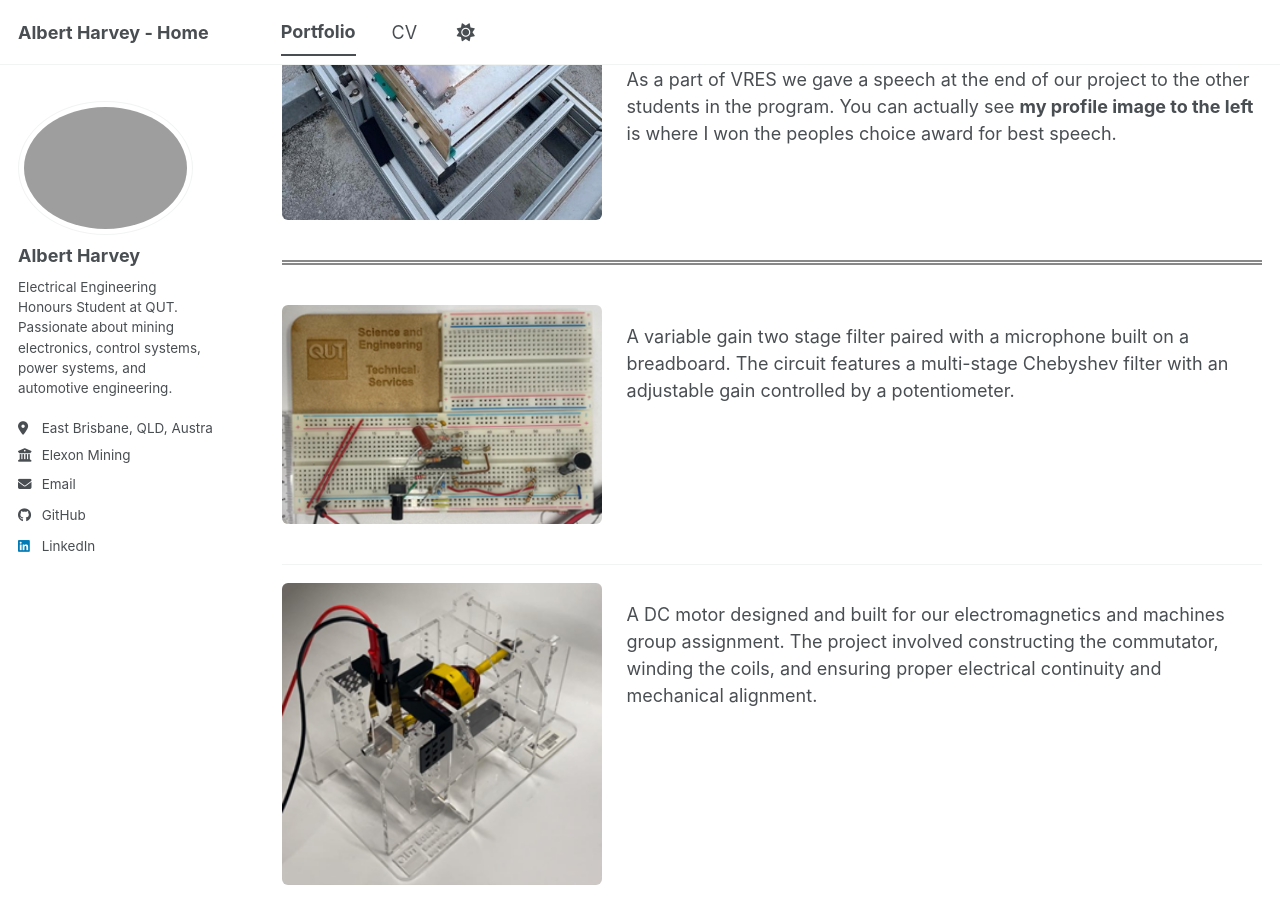
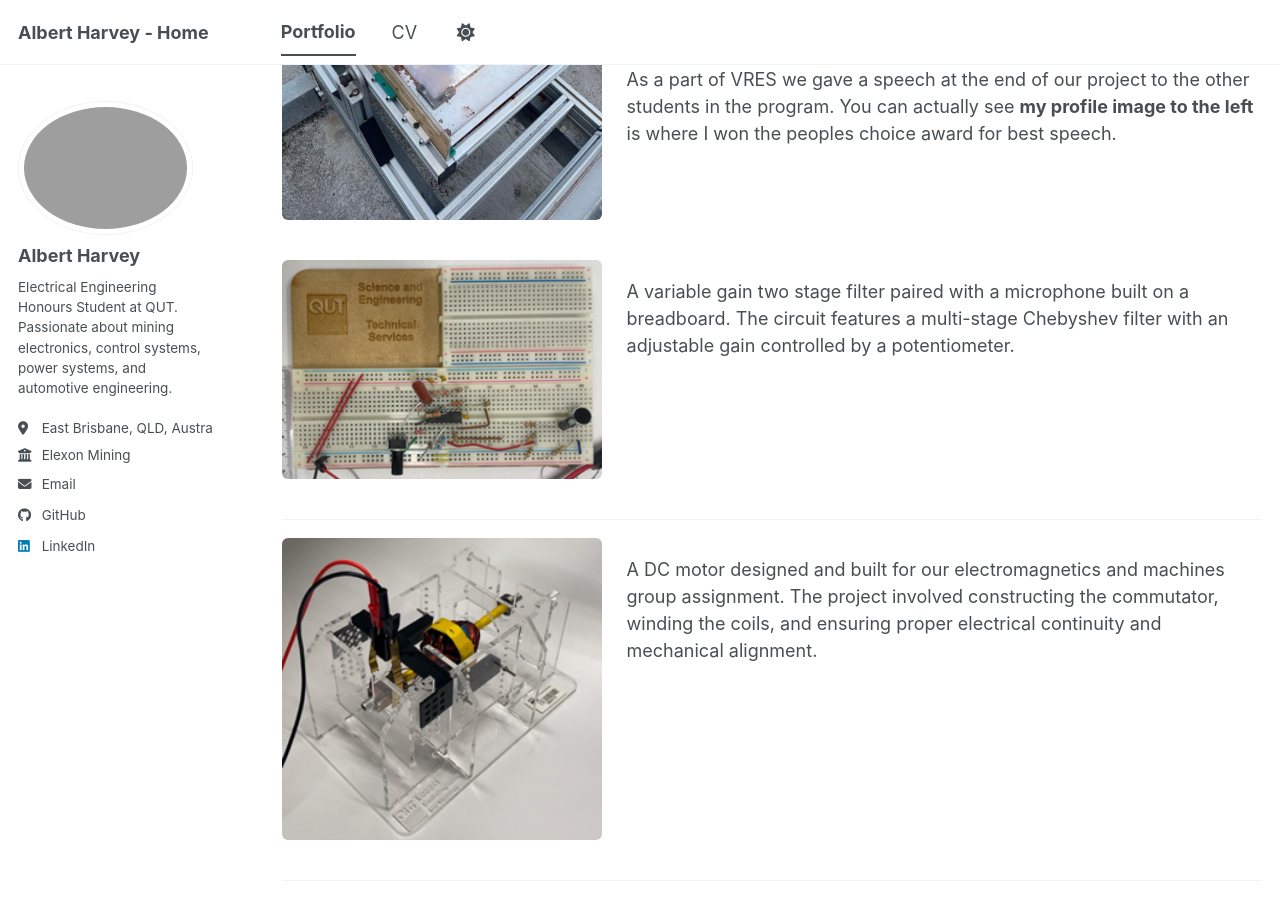
Before and after one commit to Albird-o/Albird-o.github.io, a Jekyll site: the page built from _pages/portfolio.html, in a window 1280 px wide and 900 px high, scrolled down 1136 px. Built offline with Jekyll 4.4.1, drawn with Linux system fonts in a browser that asks for light colours; a script bundle is joined from its source files by our own code; library files that are not in the unit come from our copies.

Commit message:
Update portfolio.html
moved line break

```diff
--- a/_pages/portfolio.html
+++ b/_pages/portfolio.html
@@ -45,7 +45,6 @@
     </p>
   </div>
 </div>
-<hr style="border:none;border-top:5px double #888;margin:40px 0;">
 <div class="project">
   <img src="/images/EGB240VariableGainAmplifier.png" alt="Variable gain amplifier circuit">
   <div class="project-text">
@@ -115,7 +114,7 @@
 
 <hr>
 <h2>DIY Projects</h2>
-
+<hr style="border:none;border-top:5px double #888;margin:40px 0;">
 <div class="project">
   <img src="/images/CustomBedFrame.png" alt="Custom bed frame project">
   <div class="project-text">
```
